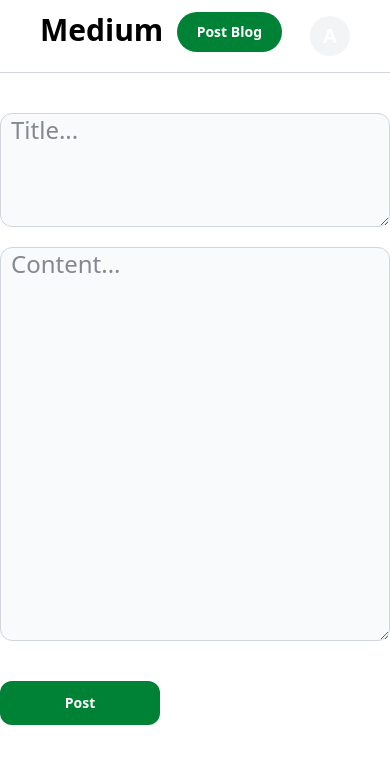
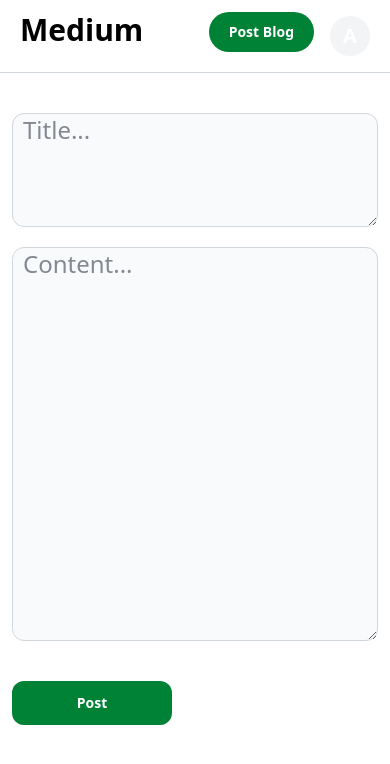
Before and after one commit to ArafAhmed1/Medium-Blog-Website, a React (Vite) app in the folder frontend/: page /post in a window 390 px wide. Shown: the top 764 px of the page. Built offline with nearby package versions, Linux system fonts and the light colour scheme.

Commit message:
Improved responsive design for all size of viewports

```diff
--- a/frontend/src/components/AppBar.tsx
+++ b/frontend/src/components/AppBar.tsx
@@ -30,12 +30,12 @@
   }
 
   return (
-    <div className="py-3 border-b border-gray-300 flex justify-between px-10">
+    <div className="py-3 border-b border-gray-300 flex justify-between px-5 lg:px-10">
       <div className="font-extrabold text-3xl">
         <Link to={"/blogs"}>Medium</Link>
       </div>
       <div className="flex">
-        <div className="pr-5 flex justify-center flex-col">
+        <div className="pr-2 flex justify-center flex-col">
           <Link to="/post">
             <button
               type="button"
@@ -45,7 +45,7 @@
             </button>
           </Link>
         </div>
-        <div className="flex justify-center flex-col relative" ref={menuRef}>
+        <div className="flex justify-center flex-col relative">
           <button
             type="button"
             aria-haspopup="menu"
--- a/frontend/src/components/FullBlog.tsx
+++ b/frontend/src/components/FullBlog.tsx
@@ -5,15 +5,15 @@
     <div>
       <AppBar />
       <div className="flex justify-center flex-col">
-        <div className="grid grid-cols-4 px-20 mt-20 w-full">
-          <div className="col-span-3 pr-30">
+        <div className="grid grid-cols-1 lg:grid-cols-4 px-4 lg:px-20 mt-20 w-full gap-8">
+          <div className="lg:col-span-3">
             <div className="text-5xl font-extrabold">{blog.title}</div>
             <div className="py-3 font-thin text-black flex justify-center flex-col">
               Posted on 21 Oct 2025
             </div>
             <div className="mt-2">{blog.content}</div>
           </div>
-          <div className="col-span-1">
+          <div className="lg:col-span-1">
             <div className="my-5 text-xl font-bold text-slate-500">Author</div>
             <div className="flex">
               <AvatarAppBar name={blog.author.name || "Anonymous"} />
@@ -36,7 +36,7 @@
   return (
     <div>
       <div className="flex justify-center flex-col">
-        <div className="grid grid-cols-4 px-20 mt-20 w-full">
+        <div className="grid grid-cols-1 lg:grid-cols-4 px-4 lg:px-20 mt-20 w-full gap-8">
           <div className="col-span-3 pr-30">
             <div className="h-16 w-2/3 bg-gray-200 rounded mb-4 animate-pulse" />{" "}
             {/* Title */}
--- a/frontend/src/pages/Post.tsx
+++ b/frontend/src/pages/Post.tsx
@@ -27,7 +27,7 @@
   return (
     <div className="">
       <AppBar />
-      <div className="flex justify-center w-full mt-10">
+      <div className="flex justify-center w-full mt-10 px-3">
         <div className="max-w-4xl w-full">
           <div>
             <textarea
@@ -42,7 +42,7 @@
           </div>
         </div>
       </div>
-      <div className="flex justify-center w-full mt-5">
+      <div className="flex justify-center w-full mt-5 px-3">
         <div className="max-w-4xl w-full">
           <div>
             <textarea
@@ -57,7 +57,7 @@
           </div>
         </div>
       </div>
-      <div className="flex justify-center w-full mt-10">
+      <div className="flex justify-center w-full mt-10 px-3">
         <div className="max-w-4xl w-full">
           <button
             type="submit"
```
